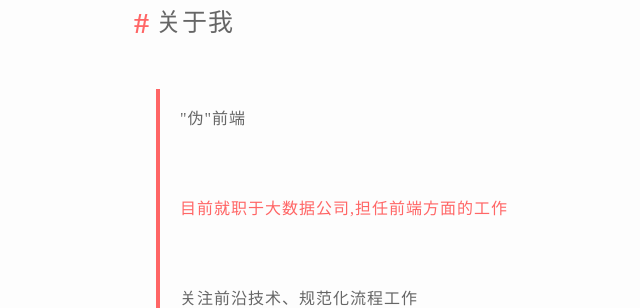
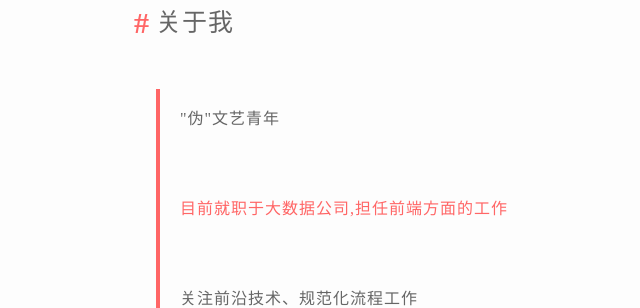
Before and after one commit to xtd420/Haonancx.github.io, a Jekyll site: the page built from about.html, in a window 1280 px wide. Shown: the part 676-984 px from the top of the page, without its empty margins (184-824 px from the left). Built offline with Jekyll 4.4.1, drawn with Linux system fonts in a browser that asks for light colours; Markdown is read by kramdown in place of the engine named in the settings.

Commit message:
changes tips

```diff
--- a/about.html
+++ b/about.html
@@ -80,7 +80,7 @@ layout: default
 <div class="aboutMe">
 <h2>关于我</h2>
 <blockquote>
-<p>"伪"前端</p>
+<p>"伪"文艺青年</p>
 <p class="motto">目前就职于大数据公司,担任前端方面的工作</p>
 <p>关注前沿技术、规范化流程工作</p>
 </blockquote>
```
